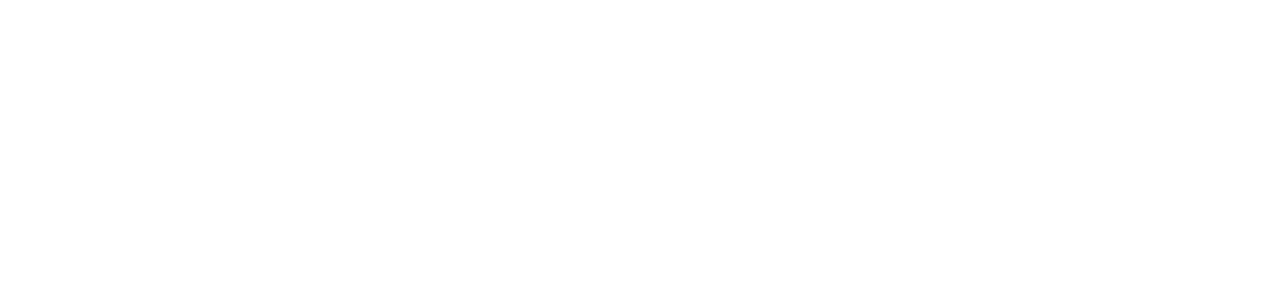
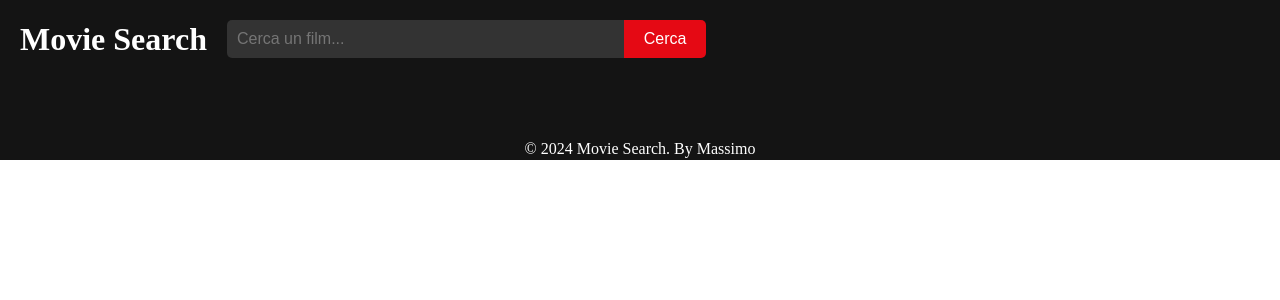
Before and after one commit to MassimoRomano/vite-boolflix, a Vue app: page / in a window 1280 px wide. Shown: the top 300 px of the page. Built offline with nearby package versions, Linux system fonts and the light colour scheme.

Commit message:
add search film and css for milestone 1

```diff
--- a/package.json
+++ b/package.json
@@ -9,6 +9,7 @@
     "preview": "vite preview"
   },
   "dependencies": {
+    "axios": "^1.6.8",
     "vue": "^3.4.21"
   },
   "devDependencies": {
--- a/src/App.vue
+++ b/src/App.vue
@@ -2,23 +2,50 @@
 import AppHeader from './components/AppHeader.vue';
 import AppMain from './components/AppMain.vue';
 import AppFooter from './components/AppFooter.vue';
+import { searchMovies } from './state.js'
+
 
 export default{
   components: {
     AppHeader,
     AppMain,
     AppFooter,
+  },
+  data() {
+    return {
+      movies: [],
+      errorMessage: ''
+    };
+  },
+  methods: {
+    async searchMovies(searchQuery) {
+      this.errorMessage = '';
+
+      if (searchQuery.trim() === '') {
+        this.errorMessage = 'Inserisci il nome di un film da cercare.';
+        return;
+      }
+
+      try {
+        const { movies, errorMessage } = await searchMovies(searchQuery.trim());
+        this.movies = movies;
+        this.errorMessage = errorMessage;
+      } catch (error) {
+        console.error('Si è verificato un errore durante la ricerca dei film:', error);
+        this.errorMessage = 'Si è verificato un errore durante la ricerca dei film. Si prega di riprovare più tardi.';
+      }
+    }
   }
-}
+};
 
 </script>
 
 <template>
-  <AppHeader />
-  <AppMain />
+  <AppHeader @search="searchMovies" />
+  <AppMain :movies="movies" :errorMessage="errorMessage" />
   <AppFooter />
 </template>
 
 <style>
-
+@import url('./style.css');
 </style>
--- /dev/null
+++ b/src/assets/_footer.css
@@ -0,0 +1,7 @@
+footer {
+    background-color: #141414;
+    color: #ffffff;
+    padding: 20px;
+    text-align: center;
+    height: 40px;
+  }
--- /dev/null
+++ b/src/assets/_header.css
@@ -0,0 +1,54 @@
+.header {
+  background-color: #141414;
+  color: #ffffff;
+  height: 80px;
+}
+
+.container {
+  display: flex;
+  justify-content: space-between;
+  align-items: center;
+  padding: 20px;
+}
+
+.logo h1 {
+  margin: 0;
+}
+
+.search {
+  flex-grow: 1;
+  margin: 0 20px;
+}
+
+#search-container {
+  display: flex;
+  align-items: center;
+}
+
+input[type="text"] {
+  padding: 10px;
+  font-size: 16px;
+  width: 60%;
+  border: none;
+  border-radius: 5px 0 0 5px;
+  background-color: #333;
+  color: #ffffff;
+}
+
+button {
+  padding: 10px 20px;
+  font-size: 16px;
+  border: none;
+  border-radius: 0 5px 5px 0;
+  background-color: #e50914;
+  color: #ffffff;
+  cursor: pointer;
+}
+
+button:hover {
+  background-color: #ff0f24;
+}
+
+.spacer {
+  flex-grow: 1;
+}
--- /dev/null
+++ b/src/assets/_main.css
@@ -0,0 +1,31 @@
+main {
+    padding: 20px;
+    background-color: #141414;
+    width: 100%;
+    max-width: 1920px;
+}
+
+.movie-list{
+    display: flex;
+    flex-wrap: wrap;
+    justify-content: space-between;
+    gap: 10px;
+}
+
+
+.movie {
+    width: calc(100% / 4);
+    padding: 20px;
+    border: 1px solid #ccc;
+    border-radius: 5px;
+    margin-bottom: 10px;
+    box-sizing: border-box;
+}
+
+.movie h2 {
+    margin-bottom: 10px;
+}
+
+.movie p {
+    margin: 5px 0;
+}
--- a/src/components/AppFooter.vue
+++ b/src/components/AppFooter.vue
@@ -3,3 +3,13 @@ export default {
     name: 'AppFooter'
 }
 </script>
+
+<template>
+    <footer>
+        <p>© 2024 Movie Search. By Massimo</p>
+    </footer>
+</template>
+
+<style>
+@import url('/src/assets/_footer.css');
+</style>
--- a/src/components/AppHeader.vue
+++ b/src/components/AppHeader.vue
@@ -1,5 +1,36 @@
 <script>
 export default {
-    name: 'AppHeader'
-}
+    name: 'AppHeader',
+    data() {
+        return {
+            searchQuery: ''
+        };
+    },
+    methods: {
+        searchMovies() {
+            this.$emit('search', this.searchQuery);
+        }
+    }
+};
 </script>
+
+<template>
+   <header class="header">
+    <div class="container">
+      <div class="logo">
+        <h1>Movie Search</h1>
+      </div>
+      <div class="search">
+        <div id="search-container">
+          <input type="text" v-model="searchQuery" placeholder="Cerca un film...">
+          <button @click="searchMovies">Cerca</button>
+        </div>
+      </div>
+      <div class="spacer"></div>
+    </div>
+  </header>
+</template>
+
+<style>
+@import url('/src/assets/_header.css');
+</style>
--- a/src/components/AppMain.vue
+++ b/src/components/AppMain.vue
@@ -1,5 +1,29 @@
 <script>
 export default {
-    name: 'AppMain'
-}
+    name: 'AppMain',
+    props: {
+        movies: Array,
+        errorMessage: String
+    }
+};
 </script>
+
+<template>
+   <main>
+        <div class="movie-list">
+            <div v-if="errorMessage" class="error-message">{{ errorMessage }}</div>
+            <div v-else>
+                <div v-for="movie in movies" :key="movie.id" class="movie">
+                    <h2>{{ movie.title }}</h2>
+                    <p>Titolo Originale: {{ movie.original_title }}</p>
+                    <p>Lingua: {{ movie.original_language }}</p>
+                    <p>Voto: {{ movie.vote_average }}</p>
+                </div>
+            </div>
+        </div>
+    </main>
+</template>
+
+<style>
+@import url('/src/assets/_main.css');
+</style>
--- /dev/null
+++ b/src/state.js
@@ -0,0 +1,32 @@
+import axios from 'axios';
+
+const API_KEY = '87df133806d4898c7bc9860692a34426';
+
+const axiosInstance = axios.create({
+    baseURL: 'https://api.themoviedb.org/3/',
+    params: {
+      api_key: API_KEY,
+      language: 'it_IT'
+    }
+  });
+
+const searchMovies = async (searchQuery) => {
+  try {
+    const response = await axiosInstance.get('search/movie', {
+      params: {
+        query: searchQuery,
+      },
+    });
+
+    if (response.data.results.length === 0) {
+      return { movies: [], errorMessage: 'Nessun film trovato.' };
+    } else {
+      return { movies: response.data.results, errorMessage: '' };
+    }
+  } catch (error) {
+    console.error('Si è verificato un errore durante la ricerca dei film:', error);
+    return { movies: [], errorMessage: 'Si è verificato un errore durante la ricerca dei film. Si prega di riprovare più tardi.' };
+  }
+};
+
+export { searchMovies };
--- a/src/style.css
+++ b/src/style.css
@@ -0,0 +1,10 @@
+*{
+    padding: 0;
+    margin: 0;
+    box-sizing: border-box;
+}
+
+
+@import url('/src/assets/_header.css');
+@import url('/src/assets/_main.css');
+@import url('/src/assets/_footer.css');
```
Also changed, not shown: 1 other file (tests, documents, lock files or other folders).
